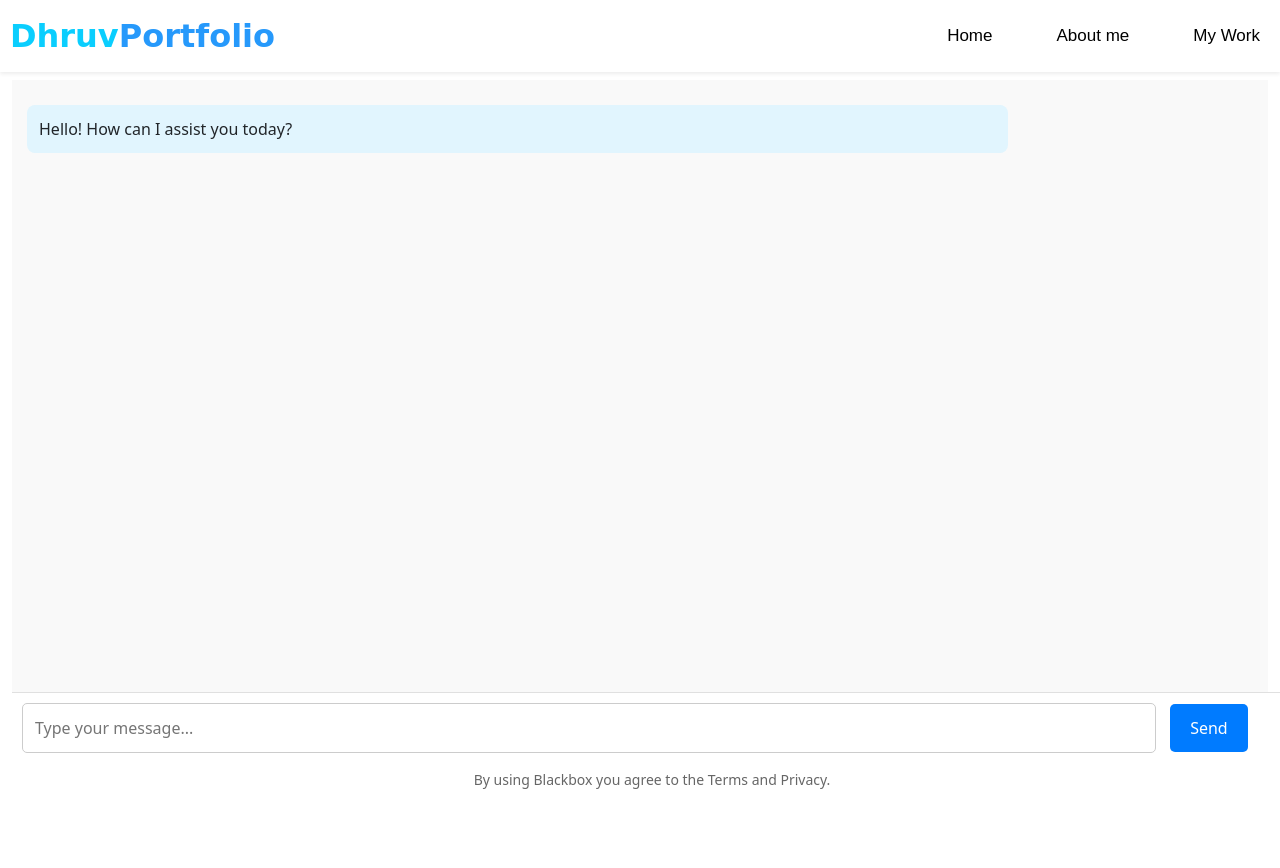
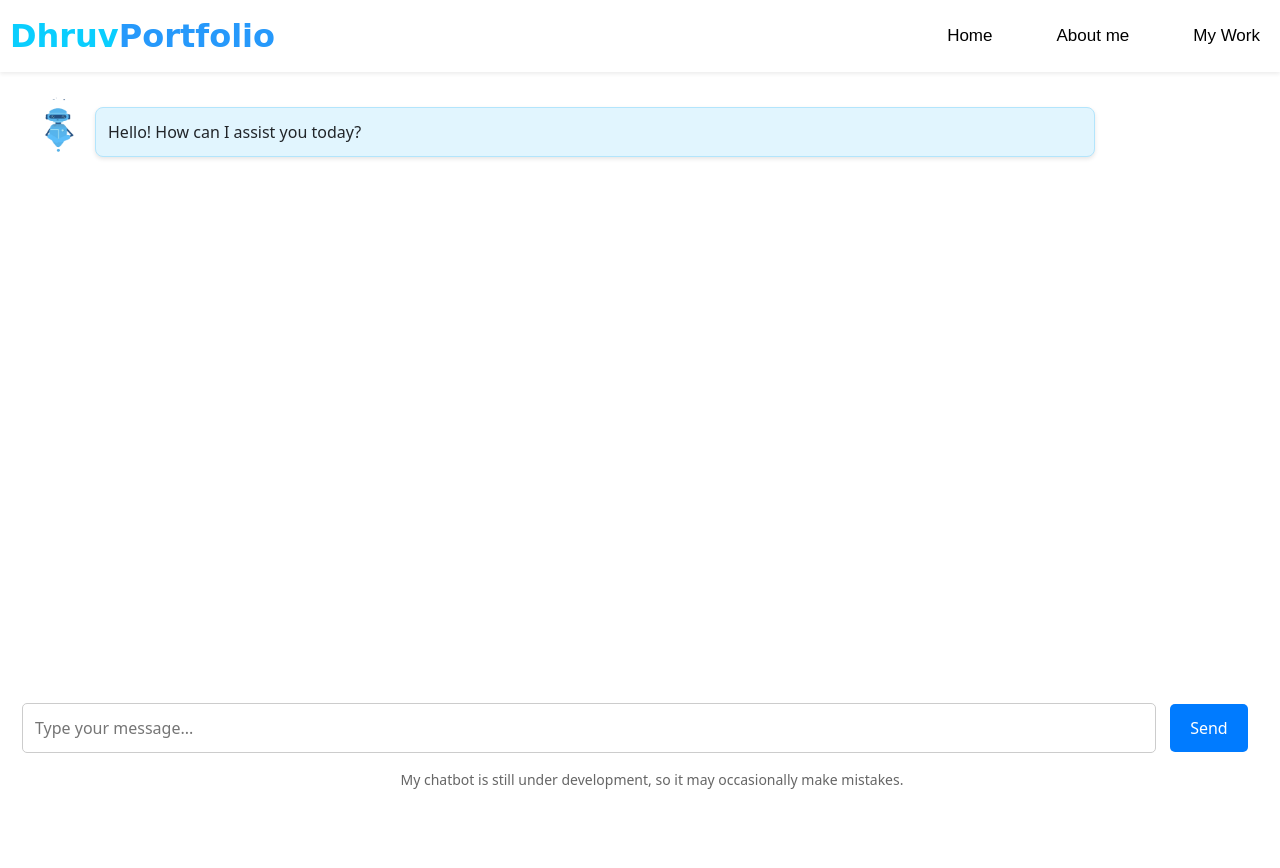
Before and after one commit to Dhruv9512/Dhruv-Portfolio, a Django app: page /chat/ in a window 1280 px wide. Run offline with Django 5.2, Linux system fonts and the light colour scheme; data that the repository does not hold is empty; some libraries are stand-ins or nearby versions; some web fonts are replaced.

Commit message:
Changes in boat

```diff
--- a/chat/static/chat/css/chat.css
+++ b/chat/static/chat/css/chat.css
@@ -17,9 +17,9 @@ body {
     flex: 1; /* Allow messages to take up available space */
     overflow-y: scroll; /* Enable scrolling */
     padding: 15px; /* Increased padding */
-    height: calc(100vh - 100px); /* Adjust height to fit header and input */
-    background-color: #f9f9f9; /* Light gray background for messages */
-    scrollbar-width: none; /* For Firefox */
+    height: 75vh;
+    background-color: white;
+    scrollbar-width: none;
 }
 
 /* Hide scrollbar for WebKit browsers (Chrome, Safari) */
@@ -28,30 +28,53 @@ body {
 }
 
 .message {
-    margin: 10px 0; /* Increased margin for better spacing */
+    margin: 12px 0; /* Increased margin for better spacing */
     padding: 12px; /* Increased padding for comfort */
     border-radius: 8px; /* Larger border radius */
     max-width: 80%; /* Limit message width */
+    word-wrap: break-word; /* Ensure long words break to the next line */
 }
 
 .bot-message {
     background-color: #e1f5fe; /* Light blue for bot messages */
-    text-align: left;
+    text-align: left; /* Align text to the left */
+    border: 1px solid #b3e5fc; /* Optional: Add a border for better definition */
+    box-shadow: 0 2px 4px rgba(0, 0, 0, 0.1); /* Subtle shadow for depth */
 }
 
 .user-message {
     background-color: #c8e6c9; /* Light green for user messages */
     color: black;
-    text-align: right;
+    text-align: right; /* Align user messages to the right */
     margin-left: auto; /* Align user messages to the right */
+    border: 1px solid #a5d6a7; /* Optional: Add a border for better definition */
+    box-shadow: 0 2px 4px rgba(0, 0, 0, 0.1); /* Subtle shadow for depth */
+}
+
+#loading {
+    max-width: 80%;
+    background-color: #e1f5fe;
+    border-radius: 4px;
+    height: 40px;
+    animation: shimmer 1.5s infinite;
+    background-image: linear-gradient(90deg, #ccc 25%, #f0f0f0 50%, #ccc 75%);
+    background-size: 200% 100%;
+}
+
+@keyframes shimmer {
+    0% {
+        background-position: 200% 0;
+    }
+    100% {
+        background-position: 0 0;
+    }
 }
 
 .chatbot-input {
     display: flex;
     flex-direction: column; /* Stack children vertically */
     padding: 10px;
-    background-color: #ffffff; /* White background for input area */
-    border-top: 1px solid #e0e0e0; /* Light border on top */
+    background-color: #ffffff;
     position: fixed;
     bottom: 0;
     width: 100vw;
@@ -93,14 +116,14 @@ body {
     color: #666; /* Optional: Change text color */
 }
 
-.loading {
-    text-align: center; /* Center loading text */
-    margin: 10px 0; /* Margin for spacing */
-    font-weight: bold; /* Bold loading text */
+/* myboat-icon */
+.myboat-icon{
+    width: 90px;
+    height: 60px;
+    margin-right: -10px;
 }
 
-
-
+/* Responsive Styles */
 @media (max-width: 967px) {
     .chatbot-header {
         font-size: 1.25em; /* Smaller font size for mobile */
@@ -109,7 +132,6 @@ body {
 
     .chatbot-messages {
         padding: 10px; /* Adjust padding */
-        height: calc(100vh - 100px); /* Adjust height for mobile */
     }
 
     .message {
@@ -140,8 +162,8 @@ body {
         font-size: 1.2em; /* Further reduce font size for smaller screens */
     }
 
-    .chatbot-messages {
-        height: calc(100vh - 80px); /* Further adjust height for mobile */
+    .chatbot-messages{
+        height: 80vh;
     }
 
     .chatbot-input input {
@@ -180,7 +202,15 @@ body {
         font-size: 0.8em; /* Further reduce font size for button */
     }
 
+    .chatbot-messages{
+        height: 80vh;
+    }
+
     .chatbot-input p {
         font-size: 0.6rem; /* Further reduce font size for paragraph */
     }
+
+    .myboat-icon{
+        margin-left: -20px;
+    }
 }
--- a/chat/static/chat/js/chat.js
+++ b/chat/static/chat/js/chat.js
@@ -1,12 +1,9 @@
-// Function to hide the chat icon
+// Function to hide the chat icon and footer
 window.onload = function() {
     const chat = document.getElementById('open-chat');
-    if (chat) {
+    const footer = document.querySelector('.main_footer');
+    if (chat && footer) {
         chat.style.display = 'none';
-    }
-
-    const footer = document.querySelector('.main_footer');
-    if (footer) {
         footer.style.display = 'none';
     }
 };
@@ -32,49 +29,102 @@ async function fetchdata(messageText) {
         console.log(data); // Handle the data returned from the API
 
         // Assuming the bot's response is in data.response
-        addMessage('bot', data.response); // Add bot response to chat
+        addMessage(data.response); // Add bot response to chat
     } catch (error) {
         console.error('There was a problem with the fetch operation:', error);
         addMessage('bot', 'Sorry, there was an error.'); // Add error message
     } finally {
         hideLoading(); // Hide loading indicator
+        // Re-enable the input field
+        document.getElementById('user-input').disabled = false;
     }
 }
 
+// Function to send a message
 function sendMessage() {
     console.log("sendMessage function called");
     const userInput = document.getElementById('user-input');
     const messageText = userInput.value.trim(); // Correct variable name
     console.log('Sending message:', messageText);
+
     if (messageText) {
-        addMessage('user', messageText); // Add user message to chat
-        userInput.value = ''; // Clear input field
-        showLoading(); // Show loading indicator
+        // Add user message to chat immediately
+        adduserMessage(messageText);
 
-        fetchdata(messageText); // Use the correct variable here
+        // Clear input field
+        userInput.value = '';
+
+        // Show loading indicator
+        showLoading();
+
+        // Disable the input field to prevent multiple sends
+        userInput.disabled = true;
+
+        // Call fetchdata to send the message to the API
+        setTimeout(() => {
+            fetchdata(messageText);
+        }, 1000);
     }
 }
 
-// Function to add a message to the chat
-function addMessage(sender, text) {
+// Function to handle key press for sending message
+function adduserMessage(text) {
     const messagesContainer = document.getElementById('chatbot-messages');
     const messageDiv = document.createElement('div');
-    messageDiv.className = `message ${sender}-message`;
+    messageDiv.className = `message user-message`;
     messageDiv.textContent = text;
     messagesContainer.appendChild(messageDiv);
-    messagesContainer.scrollTop = messagesContainer.scrollHeight; // Scroll to the bottom
+    messagesContainer.scrollTop = messagesContainer.scrollHeight;
 }
 
+// Function to add a message to the boat chat
+function addMessage(text) {
+    const main = document.createElement('div');
+    main.className = 'd-flex wh-100 row';
+
+    const messagesContainer = document.getElementById('chatbot-messages');
+    messagesContainer.appendChild(main);
+
+    const img = document.createElement('img');
+    img.className = 'col-2 myboat-icon';
+    img.src = '/static/index/img/cheatboaticon.gif';
+    img.alt = 'MyBoat icon';
+    main.appendChild(img);
+
+    const messageDiv = document.createElement('div');
+    messageDiv.className = `message bot-message`;
+    messageDiv.textContent = text;
+    main.appendChild(messageDiv);
+    messagesContainer.scrollTop = messagesContainer.scrollHeight;
+}
+
+// Function that create a loader
+function createLoader() {
+    const main = document.createElement('div');
+    main.className = 'd-flex wh-100 row main_div align-items-center';
+    const messagesContainer = document.getElementById('chatbot-messages');
+    messagesContainer.appendChild(main);
+
+    const img = document.createElement('img');
+    img.className = 'col-2 myboat-icon mb-3';
+    img.src = '/static/index/img/cheatboaticon.gif';
+    img.alt = 'MyBoat icon';
+    main.appendChild(img);
+
+    const messageDiv = document.createElement('div');
+    messageDiv.id = 'loading';
+    main.appendChild(messageDiv);
+    messagesContainer.scrollTop = messagesContainer.scrollHeight;
+}
 // Function to show loading indicator
 function showLoading() {
-    const loadingDiv = document.getElementById('loading');
-    loadingDiv.style.display = 'block'; // Show loading
+    createLoader();
 }
 
 // Function to hide loading indicator
 function hideLoading() {
-    const loadingDiv = document.getElementById('loading');
-    loadingDiv.style.display = 'none'; // Hide loading
+    const loadingDiv = document.querySelector('.main_div');
+    loadingDiv.remove();
 }
 
 // Function to handle key press for sending message
--- a/chat/templates/chat/chat.html
+++ b/chat/templates/chat/chat.html
@@ -8,17 +8,20 @@
 {% block content %}
 
 
-    <div class="chatbot-messages mt-2" id="chatbot-messages">
-        <div class="message bot-message">Hello! How can I assist you today?</div>
+    <div class="chatbot-messages mt-2 mb-4 " id="chatbot-messages">
+       <div class="d-flex wh-100 row">
+            <img src="{% static "index/img/cheatboaticon.gif" %}" alt="MyBoat icon" class="col-2 myboat-icon">
+            <div class="message bot-message col-10">Hello! How can I assist you today?</div>
+        </div>
     </div>
+
     <div class="chatbot-input">
         <div class="w-100">
         <input type="text" id="user-input" placeholder="Type your message..." onkeypress="handleKeyPress(event)">
         <button id="send-button" onclick="sendMessage()">Send</button>
         </div>
-        <p class="m-auto mt-3">By using Blackbox you agree to the Terms and Privacy.</p>
+        <p class="m-auto mt-3">My chatbot is still under development, so it may occasionally make mistakes.</p>
     </div>
-    <div id="loading" class="loading" style="display: none;">Loading...</div>
 
 {% endblock %}
 
```
Also changed, not shown: home/static/index/css/style.css (+17 -9 lines), home/static/index/js/index.js (line endings or trailing spaces).
